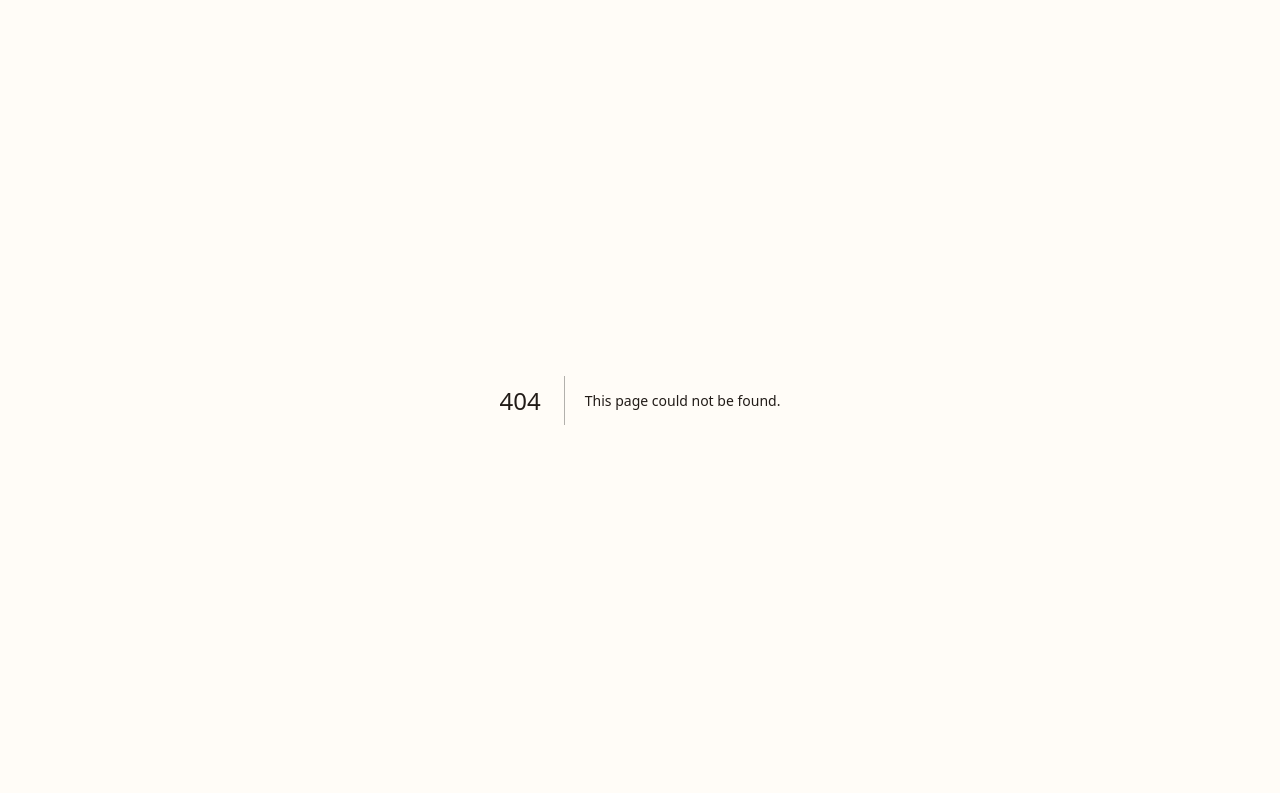
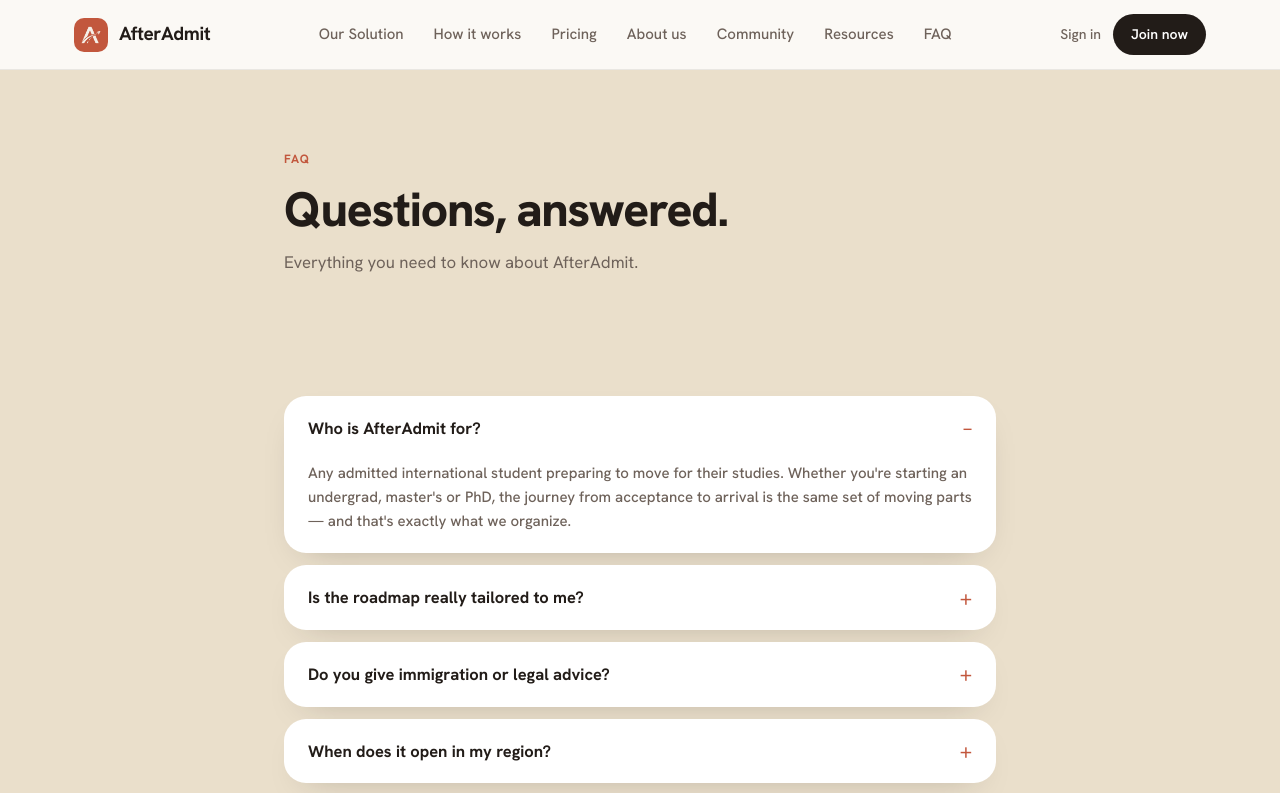
Before and after one commit to afteradmit/afteradmit-website, a Next.js app: page /faq in a window 1280 px wide. Before the commit this address had no page. Shown: the top 793 px of the page. Built offline with nearby package versions, Linux system fonts and the light colour scheme.

Commit message:
Move FAQ to dedicated /faq page and link from nav
Co-Authored-By: Claude Sonnet 4.6 <noreply@anthropic.com>

```diff
--- /dev/null
+++ b/app/faq/page.tsx
@@ -0,0 +1,50 @@
+import type { Metadata } from 'next'
+import Nav from '@/components/Nav'
+import FAQ from '@/components/FAQ'
+import Footer from '@/components/Footer'
+
+export const metadata: Metadata = {
+  title: 'FAQ',
+  description: 'Answers to common questions about AfterAdmit — who it\'s for, how it works, and what it costs.',
+}
+
+export default function FAQPage() {
+  return (
+    <>
+      <Nav />
+      <main style={{ background: 'var(--sand)', minHeight: 'calc(100vh - 65px)' }}>
+        <div style={{ maxWidth: 760, margin: '0 auto', padding: 'clamp(48px,7vw,80px) 24px 0' }}>
+          <span
+            style={{
+              fontSize: 12,
+              fontWeight: 700,
+              letterSpacing: '.1em',
+              textTransform: 'uppercase',
+              color: 'var(--terracotta)',
+              display: 'block',
+              marginBottom: 16,
+            }}
+          >
+            FAQ
+          </span>
+          <h1
+            style={{
+              fontWeight: 800,
+              fontSize: 'clamp(2rem,4.5vw,3rem)',
+              letterSpacing: '-.025em',
+              lineHeight: 1.08,
+              margin: '0 0 12px',
+            }}
+          >
+            Questions, answered.
+          </h1>
+          <p style={{ fontSize: '1.05rem', lineHeight: 1.7, color: 'var(--muted)', margin: '0 0 48px' }}>
+            Everything you need to know about AfterAdmit.
+          </p>
+        </div>
+        <FAQ standalone />
+      </main>
+      <Footer />
+    </>
+  )
+}
--- a/app/page.tsx
+++ b/app/page.tsx
@@ -8,7 +8,6 @@ import Problem from '@/components/Problem'
 import Services from '@/components/Services'
 import Testimonials from '@/components/Testimonials'
 import Pricing from '@/components/Pricing'
-import FAQ from '@/components/FAQ'
 import FinalCTA from '@/components/FinalCTA'
 import Footer from '@/components/Footer'
 
@@ -33,7 +32,6 @@ export default function Home() {
         <Services />
         <Testimonials />
         <Pricing />
-        <FAQ />
         <FinalCTA email={email} onEmail={setEmail} onSubmit={handleSubmit} ctaLabel={ctaLabel} />
       </main>
       <Footer />
--- a/components/FAQ.tsx
+++ b/components/FAQ.tsx
@@ -25,11 +25,11 @@ const faqs = [
   },
 ]
 
-export default function FAQ() {
+export default function FAQ({ standalone }: { standalone?: boolean }) {
   const [open, setOpen] = useState(0)
 
   return (
-    <section id="faq" style={{ background: 'var(--sand)' }}>
+    <section id="faq" style={{ background: standalone ? 'transparent' : 'var(--sand)' }}>
       <div
         style={{
           maxWidth: 760,
@@ -37,6 +37,7 @@ export default function FAQ() {
           padding: 'clamp(40px,6vw,72px) 24px clamp(64px,8vw,104px)',
         }}
       >
+        {!standalone && (
           <h2
             style={{
               fontWeight: 800,
@@ -49,6 +50,7 @@ export default function FAQ() {
           >
             Questions, answered.
           </h2>
+        )}
 
         <div style={{ display: 'flex', flexDirection: 'column', gap: 12 }}>
           {faqs.map((faq, i) => {
--- a/components/Nav.tsx
+++ b/components/Nav.tsx
@@ -5,7 +5,7 @@ const navLinks = [
   { href: '/about', label: 'About us' },
   { href: '/community', label: 'Community' },
   { href: '/resources', label: 'Resources' },
-  { href: '/#faq', label: 'FAQ' },
+  { href: '/faq', label: 'FAQ' },
 ]
 
 export default function Nav() {
```
Lines whose indentation alone changed are shown as unchanged.
